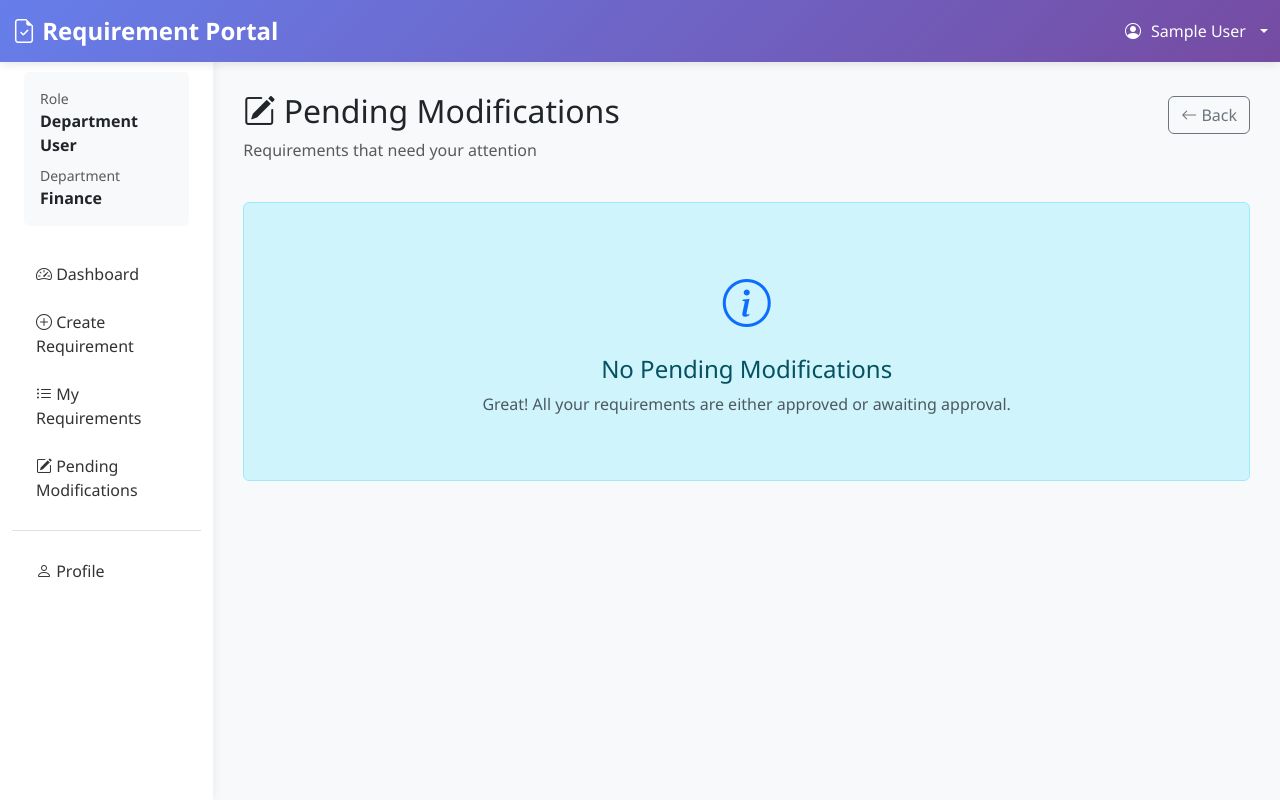
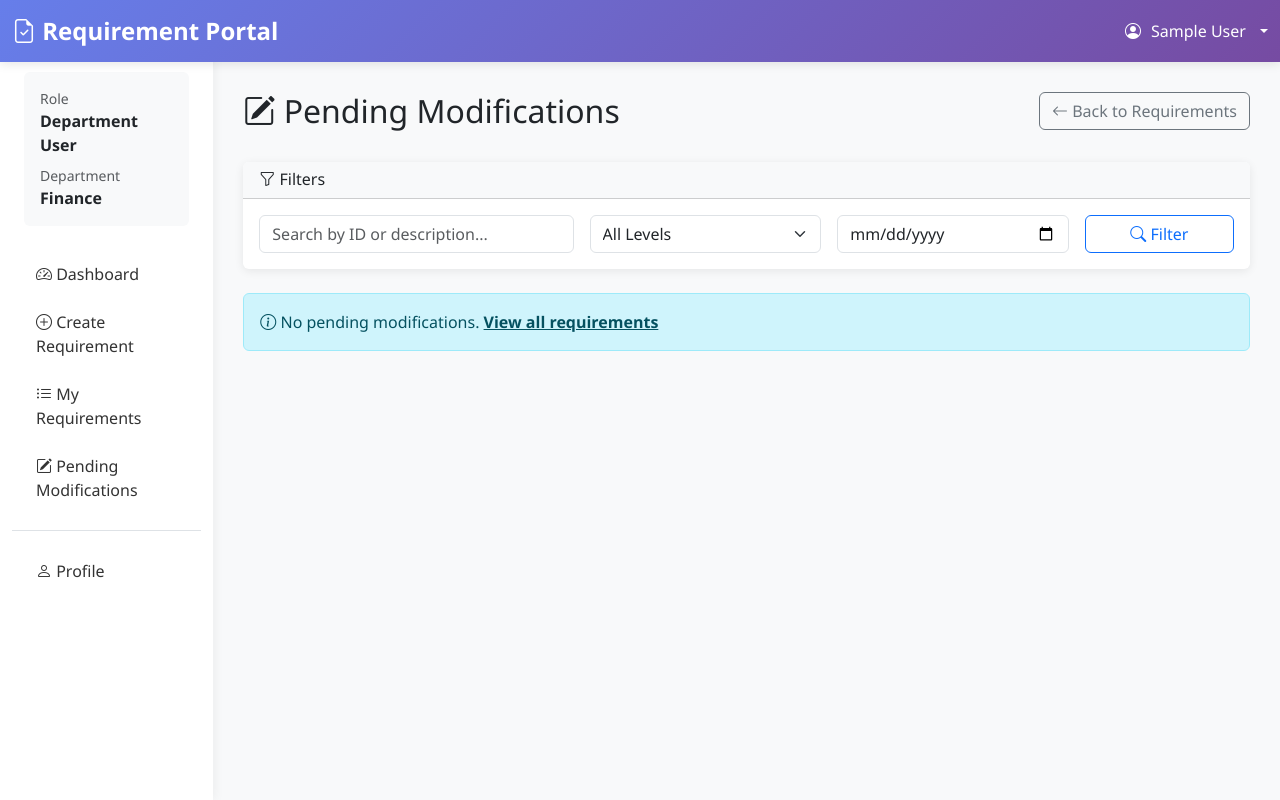
Before and after one commit to dhruv-agrawal-21/PSML, a Django app: page /approvals/pending-modifications/ in a window 1280 px wide. Run offline with Django 4.2, Linux system fonts and the light colour scheme; the visitor is signed in with stand-in values (Sample User, id 1); data that the repository does not hold is empty.

Commit message:
feat: implement modification request workflow and approval chain restart

```diff
--- a/requirement_approval/apps/approvals/urls.py
+++ b/requirement_approval/apps/approvals/urls.py
@@ -7,5 +7,4 @@ urlpatterns = [
     path('pending/', views.pending_approvals_view, name='pending_approvals'),
     path('pending-modifications/', views.pending_modifications_view, name='pending_modifications'),
     path('<int:approval_id>/approve/', views.approve_requirement_view, name='approve_requirement'),
-    path('<int:requirement_id>/submit-modified/', views.submit_modified_requirement_view, name='submit_modified'),
 ]
--- a/requirement_approval/apps/approvals/views.py
+++ b/requirement_approval/apps/approvals/views.py
@@ -62,134 +62,53 @@ def pending_modifications_view(request):
                 'approval': mod_approval,
                 'approver': mod_approval.approver,
                 'approver_level': mod_approval.get_approval_level_display(),
+                'approver_level_value': mod_approval.approval_level,
                 'comments': mod_approval.comments,
                 'requested_date': mod_approval.timestamp,
                 'additional_file': mod_approval.additional_document,
             })
 
+    # Apply search filter
+    search_query = request.GET.get('search', '').strip()
+    if search_query:
+        modification_requests = [
+            m for m in modification_requests
+            if search_query.lower() in str(m['requirement'].id).lower() or
+               search_query.lower() in m['requirement'].item_description.lower()
+        ]
+
+    # Apply level filter
+    level_filter = request.GET.get('approver_level', '').strip()
+    if level_filter:
+        modification_requests = [
+            m for m in modification_requests
+            if str(m['approver_level_value']) == level_filter
+        ]
+
+    # Apply date filter
+    date_from = request.GET.get('date_from', '').strip()
+    if date_from:
+        from datetime import datetime
+        try:
+            filter_date = datetime.strptime(date_from, '%Y-%m-%d').date()
+            modification_requests = [
+                m for m in modification_requests
+                if m['requested_date'].date() >= filter_date
+            ]
+        except ValueError:
+            pass
+
     context = {
         'page_title': 'Pending Modifications',
         'modification_requests': modification_requests,
         'pending_count': len(modification_requests),
+        'search_query': search_query,
+        'level_filter': level_filter,
+        'date_from': date_from,
     }
 
     return render(request, 'approvals/pending_modifications.html', context)
 
-
-@login_required(login_url='users:login')
-@require_http_methods(["GET", "POST"])
-def submit_modified_requirement_view(request, requirement_id):
-    """Creator resubmits modified requirement - restarts approval from level 1"""
-    from apps.requirements.forms import RequirementForm
-
-    requirement = get_object_or_404(Requirement, id=requirement_id)
-    user = request.user
-
-    # Check permission - only creator can resubmit
-    if requirement.requested_by != user:
-        messages.error(request, 'Only the requirement creator can resubmit modifications.')
-        return redirect('approvals:pending_modifications')
-
-    # Check if status is modification_requested
-    if requirement.status != 'modification_requested':
-        messages.error(request, 'This requirement is not pending modifications.')
-        return redirect('requirements:detail', requirement_id=requirement_id)
-
-    if request.method == 'POST':
-        form = RequirementForm(request.POST, instance=requirement)
-
-        if form.is_valid():
-            # Track changes for audit log
-            changes = {}
-            for field in form.changed_data:
-                old_value = getattr(requirement, field)
-                new_value = form.cleaned_data[field]
-                changes[field] = {
-                    'from': str(old_value),
-                    'to': str(new_value)
-                }
-
-            # Save form changes (editable fields only)
-            requirement = form.save()
-
-            # Now set status and modification flags
-            requirement.status = 'pending'
-            requirement.was_modified = True
-            requirement.last_modified_date = timezone.now()
-            requirement.save()
-
-            # Get department head as next approver
-            from apps.users.models import CustomUser
-            dept_head = None
-            try:
-                dept_head = CustomUser.objects.get(
-                    role='head',
-                    department=requirement.department
-                )
-                requirement.next_approver = dept_head
-                requirement.save()
-            except CustomUser.DoesNotExist:
-                messages.error(request, 'Department head not found for this department. Cannot restart approval.')
-                return redirect('requirements:detail', requirement_id=requirement_id)
-
-            # Delete all existing approvals (reset approval chain)
-            Approval.objects.filter(requirement=requirement).delete()
-
-            # Reset document status to 'pending' for resubmitted requirement
-            Document.objects.filter(requirement=requirement).update(status='pending')
-
-            # Create new level 1 approval for department head
-            if dept_head:
-                Approval.objects.create(
-                    requirement=requirement,
-                    approver=dept_head,
-                    approval_level=1,
-                    status='pending'
-                )
-
-            # Create audit log
-            if changes:
-                change_details = '\n'.join([
-                    f'{field}: {change["from"]} → {change["to"]}'
-                    for field, change in changes.items()
-                ])
-                details = f'Modified requirement resubmitted by {user.get_full_name()}\n\nChanges:\n{change_details}\n\nApproval chain restarted from Level 1 (Department Head)'
-            else:
-                details = f'Requirement resubmitted by {user.get_full_name()}\n\nApproval chain restarted from Level 1 (Department Head)'
-
-            AuditLog.objects.create(
-                requirement=requirement,
-                user=user,
-                action='modified',
-                details=details
-            )
-
-            # Send email notification to department head
-            email_sent = EmailNotificationService.send_requirement_created_notification(requirement)
-
-            if email_sent:
-                messages.success(request, f'Requirement {requirement.id} resubmitted successfully! Approval process has restarted from Department Head.')
-            else:
-                messages.warning(request, f'Requirement {requirement.id} resubmitted, but email notification failed.')
-
-            return redirect('requirements:detail', requirement_id=requirement_id)
-    else:
-        form = RequirementForm(instance=requirement)
-
-    # Get the pending modification request details
-    mod_approval = Approval.objects.filter(
-        requirement=requirement,
-        status='request_modification'
-    ).order_by('-timestamp').first()
-
-    context = {
-        'form': form,
-        'requirement': requirement,
-        'mod_approval': mod_approval,
-        'page_title': f'Resubmit Modified Requirement #{requirement.id}',
-    }
-
-    return render(request, 'approvals/submit_modified_requirement.html', context)
 
 
 @login_required(login_url='users:login')
@@ -222,9 +141,9 @@ def approve_requirement_view(request, approval_id):
             comments = form.cleaned_data.get('comments')
             additional_doc = form.cleaned_data.get('additional_document')
 
-            # For approval (not rejection/modification), check if document is uploaded for levels > 1
-            # Department head (level 1) doesn't need to upload, they receive the original PDF
-            if action == 'approved' and approval.approval_level > 1 and not signed_document:
+            # For approval (not rejection/modification), check if document is uploaded
+            # All approval levels (including department head) must upload a signed document
+            if action == 'approved' and not signed_document:
                 messages.error(request, 'Please upload a signed document before approving.')
                 return redirect('documents:upload_signed_document', approval_id=approval.id)
 
@@ -364,7 +283,7 @@ def approve_requirement_view(request, approval_id):
         'form': form,
         'signed_document': signed_document,
         'all_documents': all_documents,
-        'needs_document': approval.approval_level > 1 and not signed_document,
+        'needs_document': not signed_document,
     }
 
     return render(request, 'approvals/approve_requirement.html', context)
--- a/requirement_approval/templates/approvals/pending_modifications.html
+++ b/requirement_approval/templates/approvals/pending_modifications.html
@@ -4,99 +4,123 @@
 
 {% block content %}
 <div class="row mb-4">
-    <div class="col-12">
-        <div class="d-flex justify-content-between align-items-center">
+    <div class="col-md-8">
         <h2><i class="bi bi-pencil-square"></i> {{ page_title }}</h2>
+    </div>
+    <div class="col-md-4 text-end">
         <a href="{% url 'requirements:list_requirements' %}" class="btn btn-outline-secondary">
-                <i class="bi bi-arrow-left"></i> Back
+            <i class="bi bi-arrow-left"></i> Back to Requirements
         </a>
-        </div>
-        <p class="text-muted">Requirements that need your attention</p>
     </div>
 </div>
 
-{% if modification_requests %}
-<div class="row">
-    {% for request in modification_requests %}
-    <div class="col-md-6 mb-4">
-        <div class="card border-warning h-100">
-            <div class="card-header bg-warning text-dark">
-                <div class="d-flex justify-content-between align-items-start">
-                    <div>
-                        <h5 class="mb-0">Requirement #{{ request.requirement.id }}</h5>
-                        <small class="text-muted">{{ request.requirement.item_description|truncatewords:8 }}</small>
-                    </div>
-                    <span class="badge bg-warning text-dark">Modification Requested</span>
-                </div>
+<!-- Filters -->
+<div class="card mb-4">
+    <div class="card-header bg-light">
+        <h6 class="mb-0"><i class="bi bi-funnel"></i> Filters</h6>
     </div>
     <div class="card-body">
-                <div class="mb-3">
-                    <h6 class="fw-bold mb-2">
-                        <i class="bi bi-person-check"></i> Requested By
-                    </h6>
-                    <p class="mb-0">
-                        <strong>{{ request.approver.get_full_name }}</strong>
-                        <br>
-                        <small class="text-muted">{{ request.approver_level }}</small>
-                    </p>
+        <form method="get" class="row g-3">
+            <div class="col-md-4">
+                <input type="text" name="search" class="form-control" placeholder="Search by ID or description..." value="{{ search_query }}">
             </div>
-
-                <div class="mb-3">
-                    <h6 class="fw-bold mb-2">
-                        <i class="bi bi-calendar2-check"></i> Requested On
-                    </h6>
-                    <p class="mb-0">
-                        <small>{{ request.requested_date|date:"M d, Y \a\t H:i" }}</small>
-                    </p>
+            <div class="col-md-3">
+                <select name="approver_level" class="form-select">
+                    <option value="">All Levels</option>
+                    <option value="1" {% if level_filter == '1' %}selected{% endif %}>Department Head</option>
+                    <option value="2" {% if level_filter == '2' %}selected{% endif %}>Admin</option>
+                    <option value="3" {% if level_filter == '3' %}selected{% endif %}>CFO</option>
+                    <option value="4" {% if level_filter == '4' %}selected{% endif %}>CEO</option>
+                </select>
             </div>
-
-                <div class="mb-3">
-                    <h6 class="fw-bold mb-2">
-                        <i class="bi bi-chat-dots"></i> Comments
-                    </h6>
-                    <div class="alert alert-light border-start border-warning" style="white-space: pre-wrap;">
-                        {{ request.comments|default:"No comments provided" }}
+            <div class="col-md-3">
+                <input type="date" name="date_from" class="form-control" placeholder="From Date" value="{{ date_from }}">
+            </div>
+            <div class="col-md-2">
+                <button type="submit" class="btn btn-outline-primary w-100">
+                    <i class="bi bi-search"></i> Filter
+                </button>
+            </div>
+        </form>
     </div>
 </div>
 
+<!-- Modification Requests Table -->
+{% if modification_requests %}
+<div class="card">
+    <div class="table-responsive">
+        <table class="table table-hover mb-0">
+            <thead class="table-light">
+                <tr>
+                    <th>Req ID</th>
+                    <th>Description</th>
+                    <th>Requested By</th>
+                    <th>Level</th>
+                    <th>Requested Date</th>
+                    <th>Comments</th>
+                    <th>Document</th>
+                    <th>Action</th>
+                </tr>
+            </thead>
+            <tbody>
+                {% for request in modification_requests %}
+                <tr>
+                    <td><strong>#{{ request.requirement.id }}</strong></td>
+                    <td>
+                        <small>{{ request.requirement.item_description|truncatewords:8 }}</small>
+                    </td>
+                    <td>{{ request.approver.get_full_name }}</td>
+                    <td>
+                        <span class="badge bg-warning text-dark">
+                            {{ request.approver_level }}
+                        </span>
+                    </td>
+                    <td><small>{{ request.requested_date|date:"M d, Y" }}</small></td>
+                    <td>
+                        <small class="text-muted">
+                            {% if request.comments %}
+                                <span title="{{ request.comments }}">{{ request.comments|truncatewords:5 }}</span>
+                            {% else %}
+                                <span class="text-secondary">-</span>
+                            {% endif %}
+                        </small>
+                    </td>
+                    <td>
                         {% if request.additional_file %}
-                <div class="mb-3">
-                    <h6 class="fw-bold mb-2">
-                        <i class="bi bi-file-pdf"></i> Attached Document
-                    </h6>
-                    <div class="alert alert-light border-start border-info">
                             <a href="{{ request.additional_file.url }}" class="btn btn-sm btn-outline-info">
-                            <i class="bi bi-download"></i> Download PDF
+                                <i class="bi bi-download"></i> PDF
+                            </a>
+                        {% else %}
+                            <span class="text-secondary">-</span>
+                        {% endif %}
+                    </td>
+                    <td>
+                        <div class="btn-group btn-group-sm" role="group">
+                            <a href="{% url 'requirements:detail' request.requirement.id %}" class="btn btn-outline-primary">
+                                <i class="bi bi-eye"></i> View
+                            </a>
+                            <a href="{% url 'requirements:edit' request.requirement.id %}" class="btn btn-primary">
+                                <i class="bi bi-pencil"></i> Edit
                             </a>
                         </div>
+                    </td>
+                </tr>
+                {% endfor %}
+            </tbody>
+        </table>
+    </div>
+</div>
+
+{% if modification_requests.count > 0 %}
+<div class="mt-3 text-muted">
+    <small>Showing {{ modification_requests.count }} modification request(s)</small>
 </div>
 {% endif %}
 
-                <div class="d-flex gap-2">
-                    <a href="{% url 'requirements:detail' request.requirement.id %}" class="btn btn-sm btn-outline-info flex-grow-1">
-                        <i class="bi bi-eye"></i> View Requirement
-                    </a>
-                    <a href="{% url 'approvals:submit_modified' request.requirement.id %}" class="btn btn-sm btn-warning flex-grow-1">
-                        <i class="bi bi-pencil"></i> Edit & Resubmit
-                    </a>
-                </div>
-            </div>
-        </div>
-    </div>
-    {% endfor %}
-</div>
-
 {% else %}
-<div class="row">
-    <div class="col-12">
 <div class="alert alert-info" role="alert">
-            <div class="text-center py-5">
-                <i class="bi bi-info-circle" style="font-size: 3rem; color: #0d6efd;"></i>
-                <h4 class="mt-3 mb-2">No Pending Modifications</h4>
-                <p class="text-muted mb-0">Great! All your requirements are either approved or awaiting approval.</p>
-            </div>
-        </div>
-    </div>
+    <i class="bi bi-info-circle"></i> No pending modifications.
+    <a href="{% url 'requirements:list_requirements' %}" class="alert-link">View all requirements</a>
 </div>
 {% endif %}
 
--- a/requirement_approval/templates/approvals/submit_modified_requirement.html
+++ b/requirement_approval/templates/approvals/submit_modified_requirement.html
@@ -181,8 +181,8 @@
                     <hr>
 
                     <div class="d-flex gap-2">
-                        <button type="submit" class="btn btn-warning">
-                            <i class="bi bi-check-circle"></i> Submit Modified Requirement
+                        <button type="submit" class="btn btn-primary">
+                            <i class="bi bi-check-circle"></i> Save Changes
                         </button>
                         <a href="{% url 'approvals:pending_modifications' %}" class="btn btn-outline-secondary">
                             Cancel
@@ -202,7 +202,7 @@
             <div class="card-body">
                 <ol class="mb-0 small">
                     <li>Make the required changes to your requirement</li>
-                    <li>Click "Submit Modified Requirement"</li>
+                    <li>Click "Save Changes" to submit your modifications</li>
                     <li>Your requirement will restart approval from <strong>Department Head</strong></li>
                     <li>All previous approval history is preserved in audit logs</li>
                 </ol>
```
Also changed, not shown: requirement_approval/apps/requirements/forms.py (+6 -1 lines), requirement_approval/apps/requirements/views.py (+73 -9 lines), requirement_approval/templates/requirements/edit_requirement.html (+39 -17 lines), requirement_approval/.github/copilot-instructions.md. Lines whose indentation alone changed are shown as unchanged.
